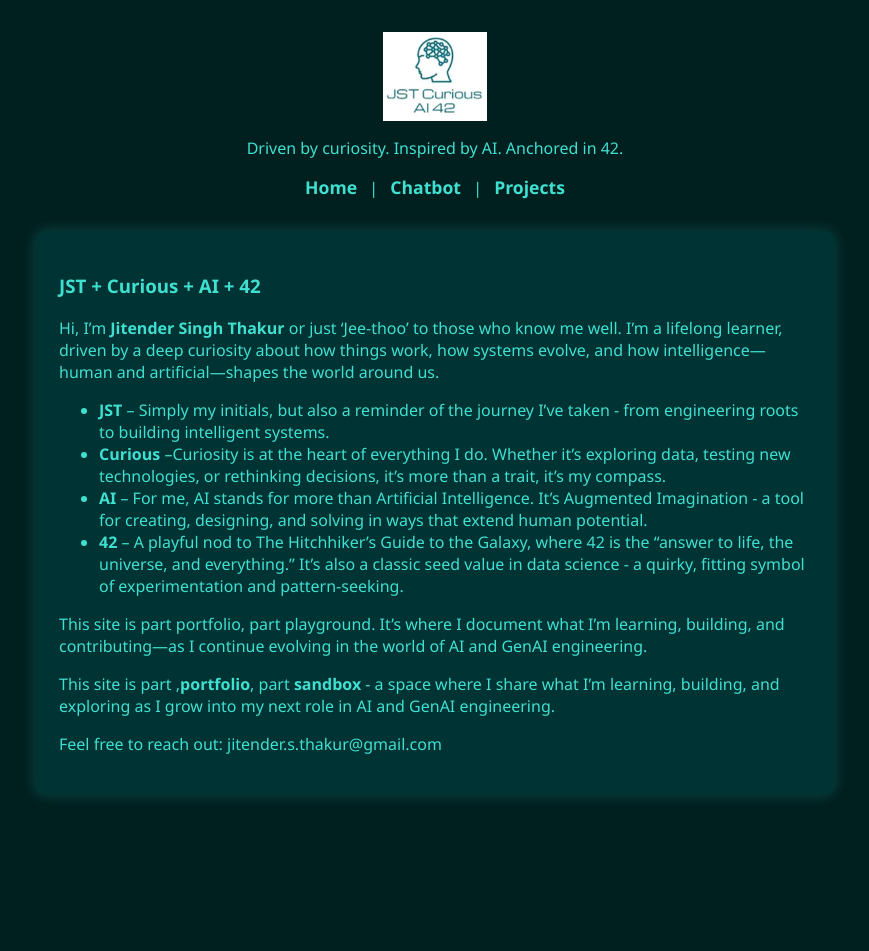
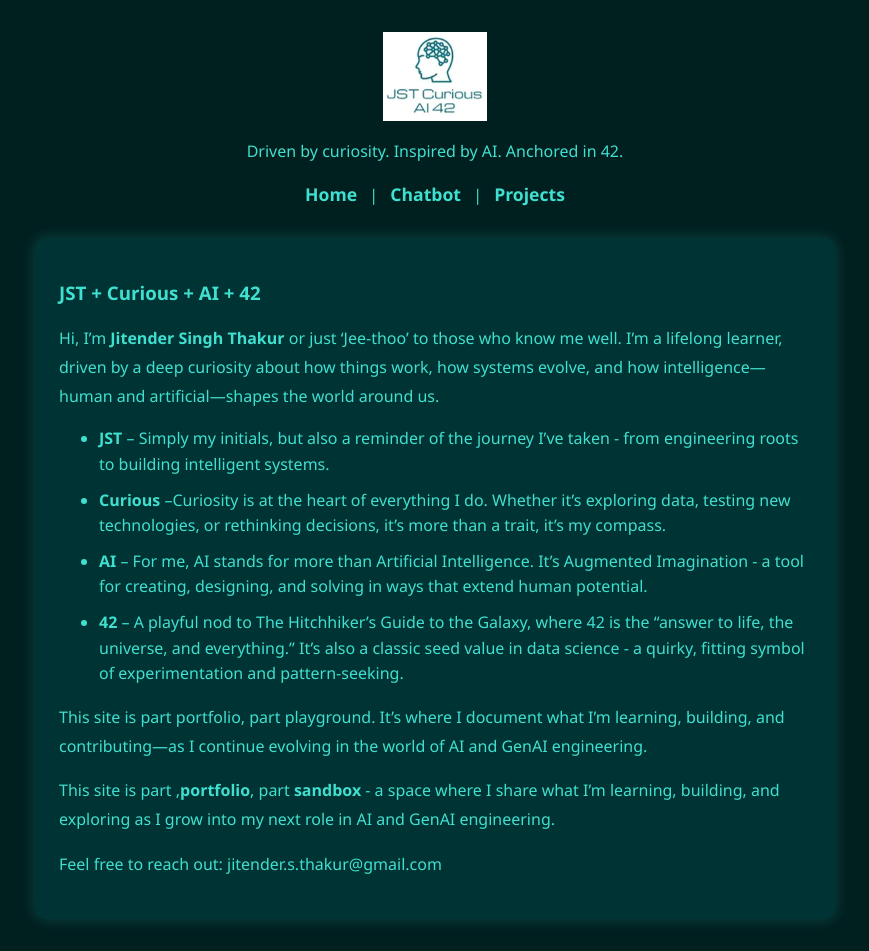
Before and after one commit to JSTcurious/jstcurious-portfolio, a FastAPI app: page / in a window 1280 px wide. Shown: the whole page, without its empty margins (205-1074 px from the left). Before the commit the page ends 798 px from the top, so only its background shows below. Run offline with FastAPI, Linux system fonts and the light colour scheme.

Commit message:
Style: Improved line and item spacing for paragraphs and lists

```diff
--- a/static/style.css
+++ b/static/style.css
@@ -77,3 +77,13 @@ button {
   color: #003333;
   cursor: pointer;
 }
+
+/* Enhancements for paragraph and list readability */
+p {
+  line-height: 1.8;
+}
+
+li {
+  margin-bottom: 10px;
+  line-height: 1.6;
+}
```
